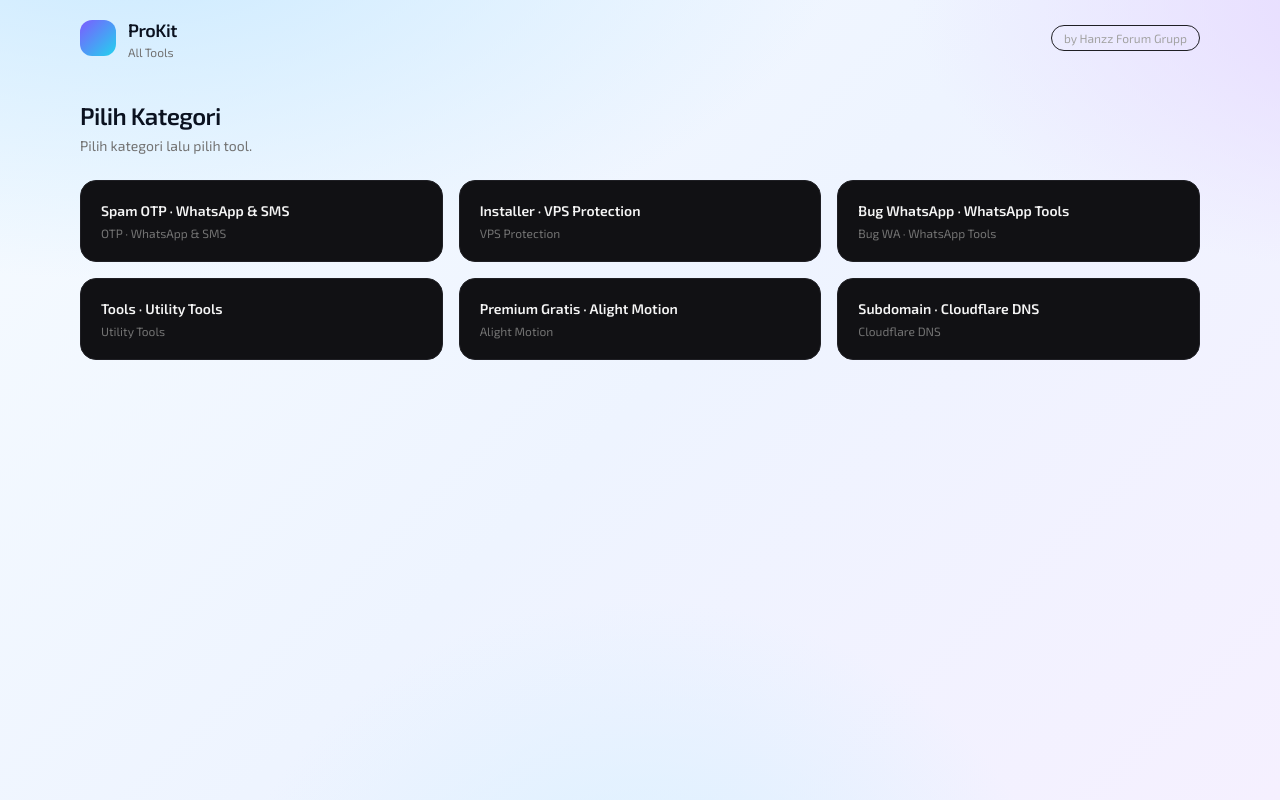
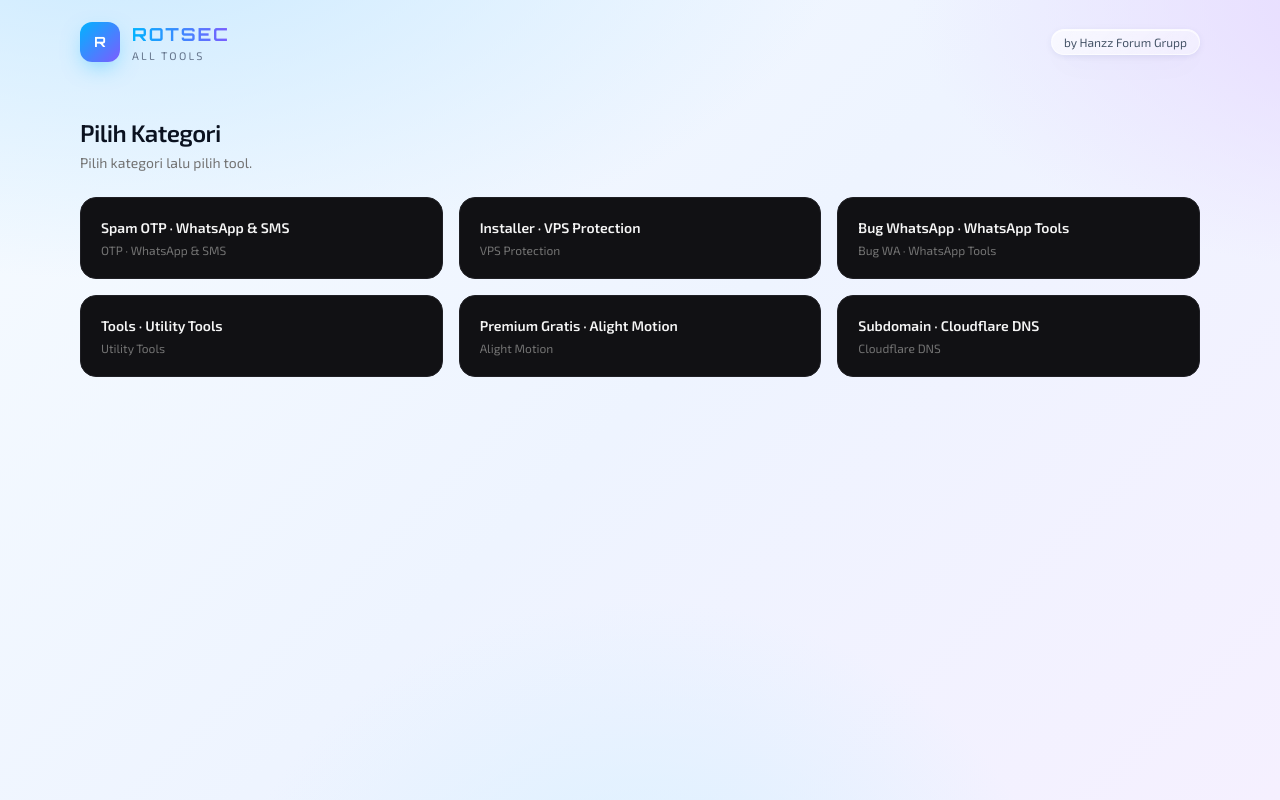
Before and after one commit to hanzcodereal/prokit, a Next.js app: page / in a window 1280 px wide. Built offline with nearby package versions, Linux system fonts and the light colour scheme.

Commit message:
Update Header.tsx

```diff
--- a/src/components/Header.tsx
+++ b/src/components/Header.tsx
@@ -2,15 +2,17 @@
 
 export default function Header() {
   return (
-    <header className="mx-auto mb-6 flex w-full max-w-6xl items-center justify-between px-4 py-4">
+    <header className="mx-auto mb-8 flex w-full max-w-6xl items-center justify-between px-4 py-5">
       <Link href="/" className="flex items-center gap-3">
-        <div className="h-9 w-9 rounded-xl bg-gradient-to-br from-[#7c5cff] to-[#22d3ee]" />
+        <div className="flex h-10 w-10 items-center justify-center rounded-xl bg-gradient-to-br from-[#00b3ff] to-[#7c5cff] shadow-[0_8px_24px_-8px_rgba(0,179,255,0.7)]">
+          <span className="font-orbitron text-sm font-bold text-white">R</span>
+        </div>
         <div>
-          <div className="text-lg font-semibold tracking-tight">ProKit</div>
-          <div className="text-xs text-neutral-500">All Tools</div>
+          <div className="font-orbitron text-lg font-bold tracking-widest neon-text">ROTSEC</div>
+          <div className="text-[11px] uppercase tracking-[0.2em] text-slate-500">All Tools</div>
         </div>
       </Link>
-      <span className="rounded-full border border-[#1f1f24] px-3 py-1 text-xs text-neutral-400">
+      <span className="glass rounded-full px-3 py-1 text-xs text-slate-600">
         by Hanzz Forum Grupp
       </span>
     </header>
```
